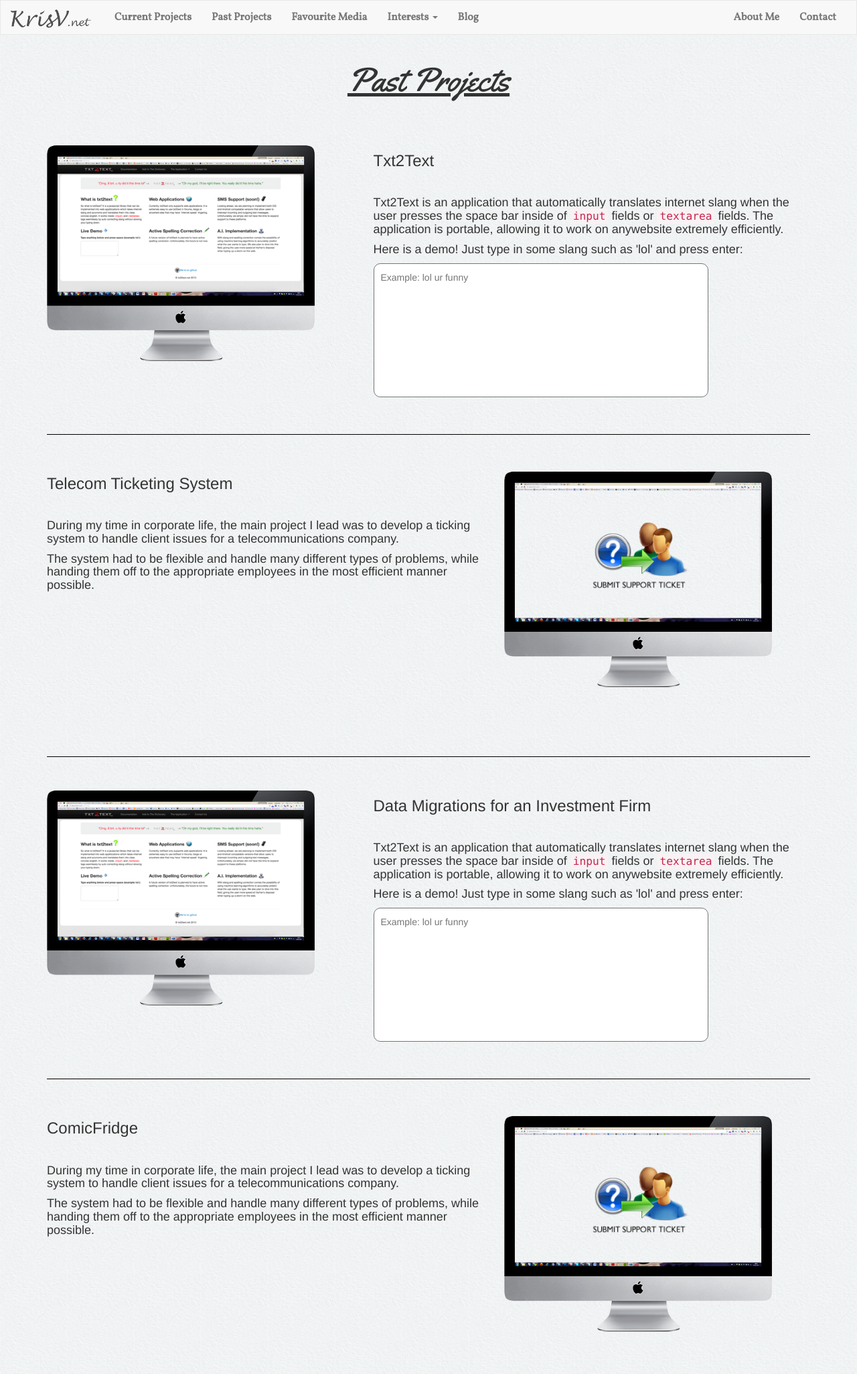
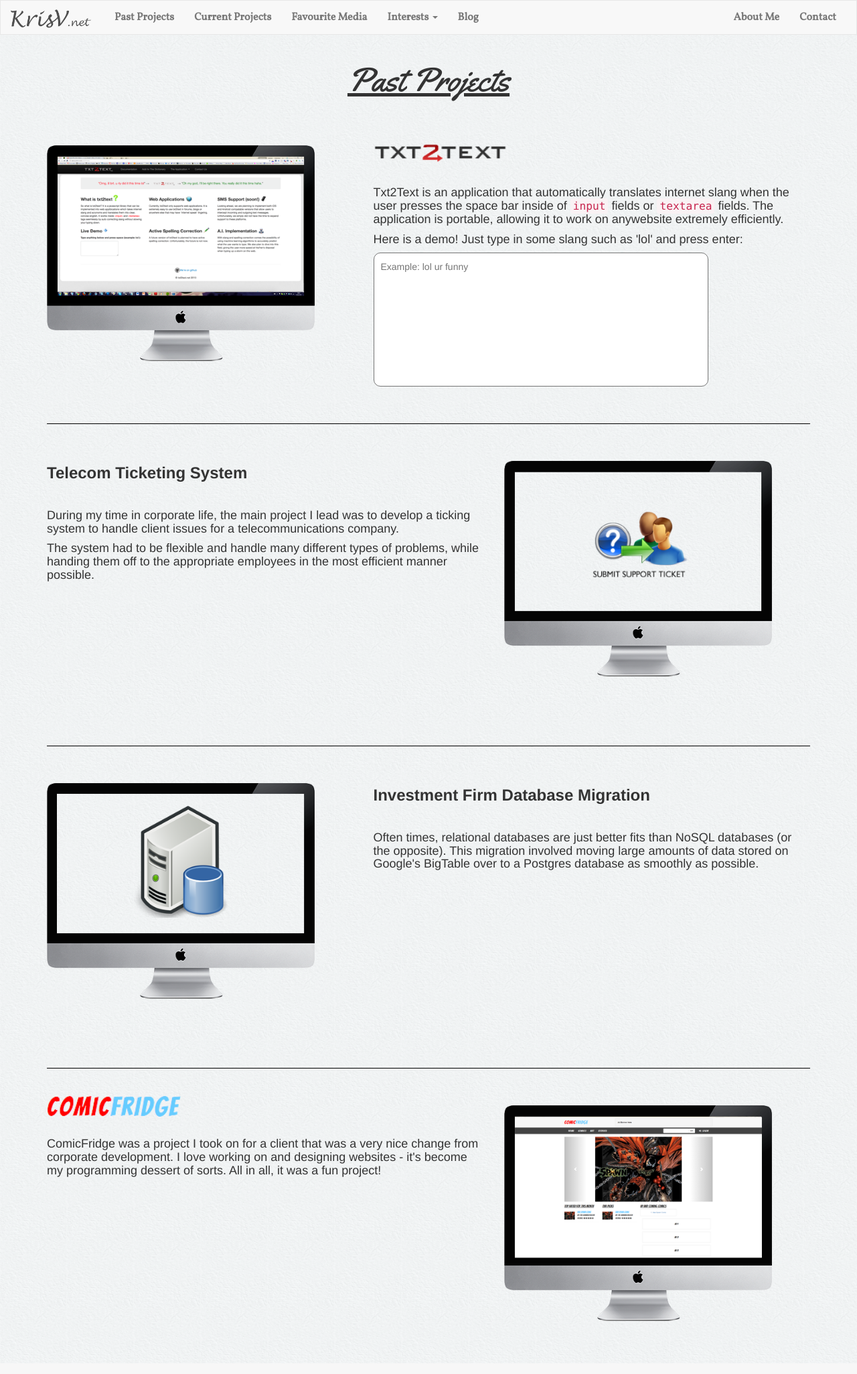
Before and after one commit to axellerate/krisv-new, a Python web app: template templates/past-projects.html in a window 1280 px wide. Shown: the whole page at 67% size. Run offline with Jinja, Linux system fonts and the light colour scheme; the template is opened without the code that fills it, so the values that code supplies are empty; some libraries are stand-ins or nearby versions.

Commit message:
new commit

```diff
--- a/templates/header.html
+++ b/templates/header.html
@@ -25,9 +25,9 @@
     <!-- Collect the nav links, forms, and other content for toggling -->
     <div class="collapse navbar-collapse" id="bs-example-navbar-collapse-1">
       <ul class="nav navbar-nav">
+        <li><a href="/past-projects">Past Projects</a></li>
         <li><a href="/current-projects">Current Projects</a></li>
-        <li><a href="/past-projects">Past Projects</a></li>
-        <li><a href="/past-projects">Favourite Media</a></li>
+        <li><a href="/favourite-media">Favourite Media</a></li>
         <li class="dropdown">
           <a href="#" class="dropdown-toggle" data-toggle="dropdown" role="button" aria-expanded="false"> Interests <span class="caret"></span></a>
           <ul class="dropdown-menu" role="menu">
--- a/templates/past-projects.html
+++ b/templates/past-projects.html
@@ -9,8 +9,8 @@
 	<div class="row">
 		<div class="col-md-5"><img width="400px" src="/assets/txt2text.png"></div>
 		<div class="col-md-7">
-			<h3>Txt2Text</h3>
-			<br>
+			<img width="200px" src="/assets/txt2text-logo.png">
+			<br><br>
 			<p><h4>Txt2Text is an application that automatically translates internet slang when the user presses the space bar inside of <code>input</code> fields or <code>textarea</code> fields. The application is portable, allowing it to work on anywebsite extremely efficiently.</h4></p>
 			<p><h4>Here is a demo! Just type in some slang such as 'lol' and press enter: </h4>
 			<textarea style="resize: none; width: 500px; height: 200px; border-radius: 10px; padding: 10px;" id="test_field" placeholder="Example: lol ur funny"></textarea>
@@ -22,7 +22,7 @@
 	<br>
 	<div class="row">
 		<div class="col-md-7">
-			<h3>Telecom Ticketing System</h3>
+			<h3><b>Telecom Ticketing System</b></h3>
 			<br>
 			<p><h4>During my time in corporate life, the main project I lead was to develop a ticking system to handle client issues for a telecommunications company.</h4></p>
 			<p><h4>The system had to be flexible and handle many different types of problems, while handing them off to the appropriate employees in the most efficient manner possible.</h4></p>
@@ -35,14 +35,11 @@
 	<hr style="color: black !important;">
 	<br>
 	<div class="row">
-		<div class="col-md-5"><img width="400px" src="/assets/txt2text.png"></div>
+		<div class="col-md-5"><img width="400px" src="/assets/data-migration.png"></div>
 		<div class="col-md-7">
-			<h3>Data Migrations for an Investment Firm</h3>
+			<h3><b>Investment Firm Database Migration</b></h3>
 			<br>
-			<p><h4>Txt2Text is an application that automatically translates internet slang when the user presses the space bar inside of <code>input</code> fields or <code>textarea</code> fields. The application is portable, allowing it to work on anywebsite extremely efficiently.</h4></p>
-			<p><h4>Here is a demo! Just type in some slang such as 'lol' and press enter: </h4>
-			<textarea style="resize: none; width: 500px; height: 200px; border-radius: 10px; padding: 10px;" id="test_field" placeholder="Example: lol ur funny"></textarea>
-			</p>
+			<p><h4>Often times, relational databases are just better fits than NoSQL databases (or the opposite). This migration involved moving large amounts of data stored on Google's BigTable over to a Postgres database as smoothly as possible.</h4></p>
 		</div>
 	</div>
 	<br>
@@ -50,13 +47,12 @@
 	<br>
 	<div class="row">
 		<div class="col-md-7">
-			<h3>ComicFridge</h3>
-			<br>
-			<p><h4>During my time in corporate life, the main project I lead was to develop a ticking system to handle client issues for a telecommunications company.</h4></p>
-			<p><h4>The system had to be flexible and handle many different types of problems, while handing them off to the appropriate employees in the most efficient manner possible.</h4></p>
+			<img width="200px" src="/assets/comicfridge-logo.png">
+			<br><br>
+			<p><h4>ComicFridge was a project I took on for a client that was a very nice change from corporate development. I love working on and designing websites - it's become my programming dessert of sorts. All in all, it was a fun project!</h4></p>
 		</div>
 		<div class="col-md-5">
-		<img width="400px" src="/assets/ticketing-system.png">
+		<img width="400px" src="/assets/comicfridge.png">
 		</div>
 	</div>
 </div>
```
Also changed, not shown: templates/current-projects.html (+10 -7 lines), assets/comicfridge-logo.png (added), assets/comicfridge.png (added), assets/coreator-logo.png (added), assets/coreator.png (added), assets/data-migration.png (added), assets/habitat-logo.png (added), assets/ticketing-system.png, assets/txt2text-logo.png (added), 3 other files.
